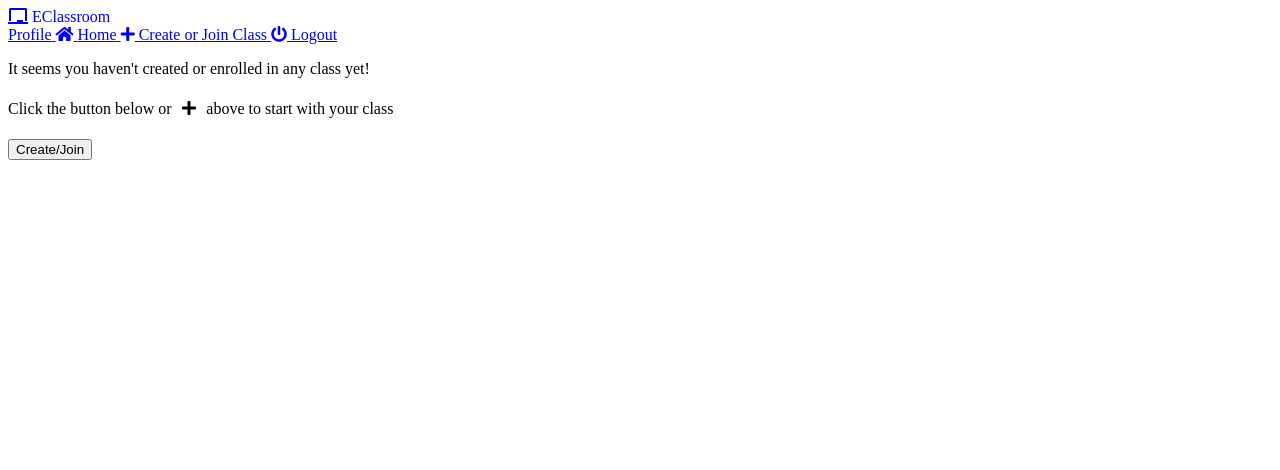
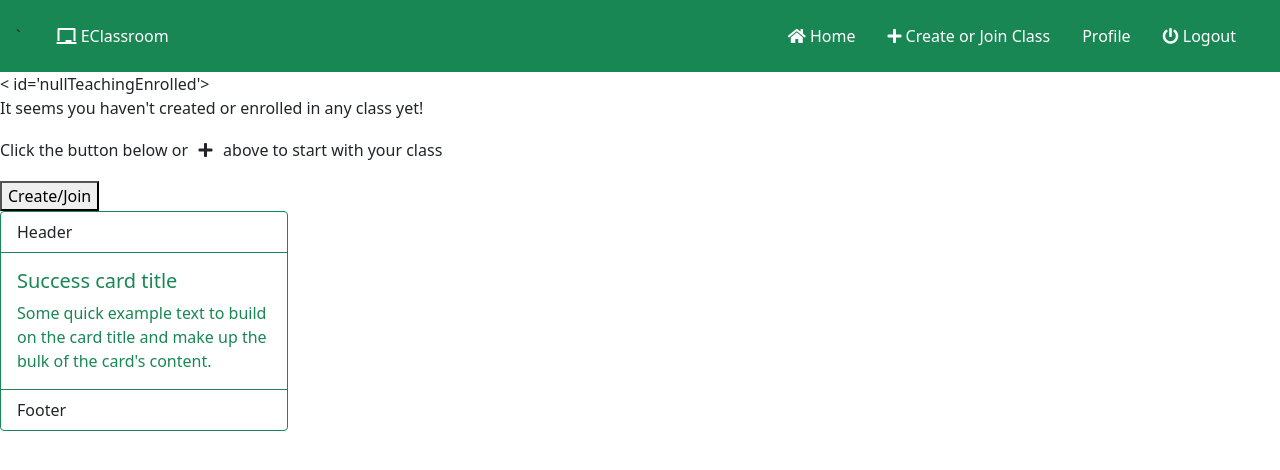
Before and after one commit to SumonKrishnaDas/Eclassroom, a PHP site: page /index.php in a window 1280 px wide. Shown: the top 470 px of the page. Run offline with PHP 8.4, Linux system fonts and the light colour scheme; the visitor is signed in with stand-in values (Sample User, id 1); data that the repository does not hold is empty.

Commit message:
hello commited

```diff
--- a/config/config.php
+++ b/config/config.php
@@ -1,9 +1,10 @@
 <?php
+
 ob_start();
 session_start();
-
 $timezone = date_default_timezone_set("Asia/Dhaka");
 $con = mysqli_connect("localhost", "root", "", "Eclassroom");
 
 
+
 ?>
--- a/header.php
+++ b/header.php
@@ -27,54 +27,82 @@ include("includes/classes/Post.php");
 	<meta http-equiv="X-UA-Compatible" content="ie=edge">
 	<title>EC</title>
 
+	 <!-- Bootstrap 5 CDN-Import: -->
+	 <link href="https://cdn.jsdelivr.net/npm/bootstrap@5.1.3/dist/css/bootstrap.min.css" rel="stylesheet" integrity="sha384-1BmE4kWBq78iYhFldvKuhfTAU6auU8tT94WrHftjDbrCEXSU1oBoqyl2QvZ6jIW3" crossorigin="anonymous">
+<!-- Font Awesome -->
+<link rel="stylesheet" href="https://cdnjs.cloudflare.com/ajax/libs/font-awesome/6.0.0-beta2/css/all.min.css" integrity="sha512-YWzhKL2whUzgiheMoBFwW8CKV4qpHQAEuvilg9FAn5VJUDwKZZxkJNuGM4XkWuk94WCrrwslk8yWNGmY1EduTA==" crossorigin="anonymous" referrerpolicy="no-referrer" />
 
 	<!-- css -->
 	  <link rel="stylesheet" href="https://use.fontawesome.com/releases/v5.7.2/css/all.css" integrity="sha384-fnmOCqbTlWIlj8LyTjo7mOUStjsKC4pOpQbqyi7RrhN7udi9RwhKkMHpvLbHG9Sr" crossorigin="anonymous">
+
+	  <!-- Light-Theming: -->
+    <link id="mainStyle" rel="stylesheet" href="asset/css/style.css">
+
+    <!-- Dark-Theming: -->
+    <!-- Uncomment the line below to use dark theming. Don't forget to comment the line above.-->
+    <!-- <link rel="stylesheet" href="asset/css/style_dark.css"> -->
+    <!-- this also works automatically by clicking the theme_button. -->
 
 </head>
 
 <body>
 
 
-	<div>
-		<div class=>
-			<a href="index.php" style="text-decoration: none"><i class="fa fa-chalkboard"></i> EClassroom</a>
-		</div>
-             <div>
-			<nav>
-						<?php
-							//Unread notifications
-							$notifications = new User2($con, $userLoggedIn);
-							$num_notifications = $notifications->getUnreadNumber();
-						?>
+	<nav class ="navbar  navbar-expand-lg  navbar-dark bg-success p-3">`
 
-					<a href="<?php echo $userLoggedIn; ?>">
+
+
+
+<div class="container-fluid">
+
+
+<a href="index.php"  class=  " text-white nav-link mx-2 active " ><i class="fa fa-chalkboard"></i> EClassroom</a>
+
+
+
+
+
+<div class="collapse  navbar-collapse"    ">
+
+<ul class="navbar-nav ms-auto"  >
+	<li class="nav-item">
+	<a href="index.php" class="nav-link mx-2 active"        >   <i class="fas fa-home"></i>
+			<span>Home</span>
+			</a>
+
+
+
+	</li>
+
+	<li class="nav-item">
+	<a href="createJoinClass.php" class="nav-link mx-2 active " ><i class="fas fa-plus"></i>
+			<span class=>Create or Join Class</span>
+			</a>
+	</li>
+
+	<li class ="nav-item ">
+	<a href="<?php echo $userLoggedIn; ?> "  class="nav-link mx-2 active "      >
 					<?php echo $user['first_name'] ?>
 					<span>Profile</span>
 	</a>
+	</li>
 
 
-					<a href="index.php">   <i class="fas fa-home"></i>
-							<span>Home</span>
-							</a>
-
-							<!-- <a href="javascript:void(0);" onclick="getDropdownData('<?php echo $userLoggedIn; ?>', 'notification')"><i class="fas fa-bell"></i>
-								<?php
-								if($num_notifications > 0)
-								echo '<span class="notification_badge" id="unread_notification">' . $num_notifications . '</span>';
-								?>
-							<span class="tooltiptext">Notifications</span>
-							</a> -->
-					<a href="createJoinClass.php"><i class="fas fa-plus"></i>
-							<span class=>Create or Join Class</span>
-							</a>
-							<a href="includes/handlers/logout.php">
+<li class="nav-item"       >
+<a href="includes/handlers/logout.php" class="nav-link mx-2 active "       >
 			<i class="fas fa-power-off"></i>
 			<span class=>Logout</span>
 			</a>
+</li>
 
-				</nav>
+
+</ul>
 
 </div>
 
 </div>
+
+	</nav>
+
+	<script src="dark.js"></script>
+</body>
--- a/index.php
+++ b/index.php
@@ -1,8 +1,5 @@
 <?php
 include("header.php");
-
-
-
 $username = $user['username'];
 $userCode = $user2['courseCode'];
 $post = new Post($con, $username, $userCode);
@@ -10,40 +7,60 @@ $checkTeaching = $post->checkTeachingClass();
 $checkEnrolled = $post->checkEnrolledClass();
 ?>
 
-<div class="bg">
-    <div class="wrapper">
+
 
         <?php
+
+
+
           if ($checkTeaching == true) {
-               echo "<div class='teaching'>
-             <h3><span class='header'>Teaching</span></h3>";
+               echo "<div>
+             <h3><Teaching </h3>";
                $post->loadTeachingClasses();
                echo "</div>";
           }
 
+
+
           if ($checkEnrolled == true) {
-               echo "<div class='enrolled'>
+               echo "<div>
              <h3><span class='header'>Enrolled:</span></h3>";
                $post->loadEnrolledClasses();
                echo "</div>";
           }
+
+
+
           if (($checkEnrolled == false) && ($checkTeaching == false)) {
-               echo "<div id='nullTeachingEnrolled'>
+               echo "< id='nullTeachingEnrolled'>
                          <p>It seems you haven't created or enrolled in any class yet!</p>
                          <p>Click the button below or <i class='fas fa-plus' style='padding:0.4rem; color:inherit'></i> above to start with your class</p>
 
      <a href='createJoinClass.php'>
      <button class='null-button'>Create/Join</button></a>
-                     </div>";
+                     ";
           }
           ?>
 
 
 
 
+<div class="card border-success mb-3" style="max-width: 18rem;">
+  <div class="card-header bg-transparent border-success">Header</div>
+  <div class="card-body text-success">
+    <h5 class="card-title">Success card title</h5>
+    <p class="card-text">Some quick example text to build on the card title and make up the bulk of the card's content.</p>
+  </div>
+  <div class="card-footer bg-transparent border-success">Footer</div>
+</div>
 
-    </div>
-</div>
+
+
+
+
+
+
+
 
 
 </body>
```
Also changed, not shown: assets/images/profilePics/ragu_nath06be77d9a911986892d97a4a297298dfn.jpeg (added), assets/images/profilePics/ragu_nath777d7e0ff7930351145b4ff1015cbfccn.jpeg (added), createJoinClass.php (line endings or trailing spaces). Lines whose indentation alone changed are shown as unchanged.
